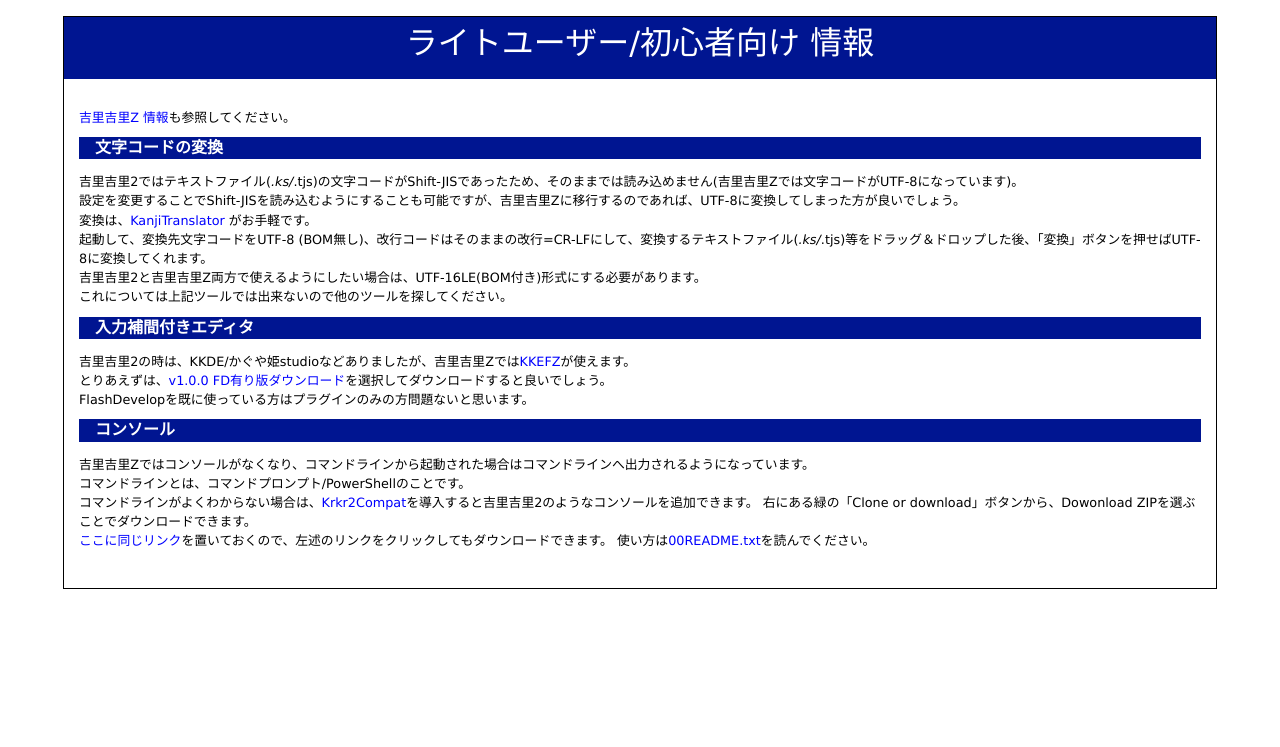
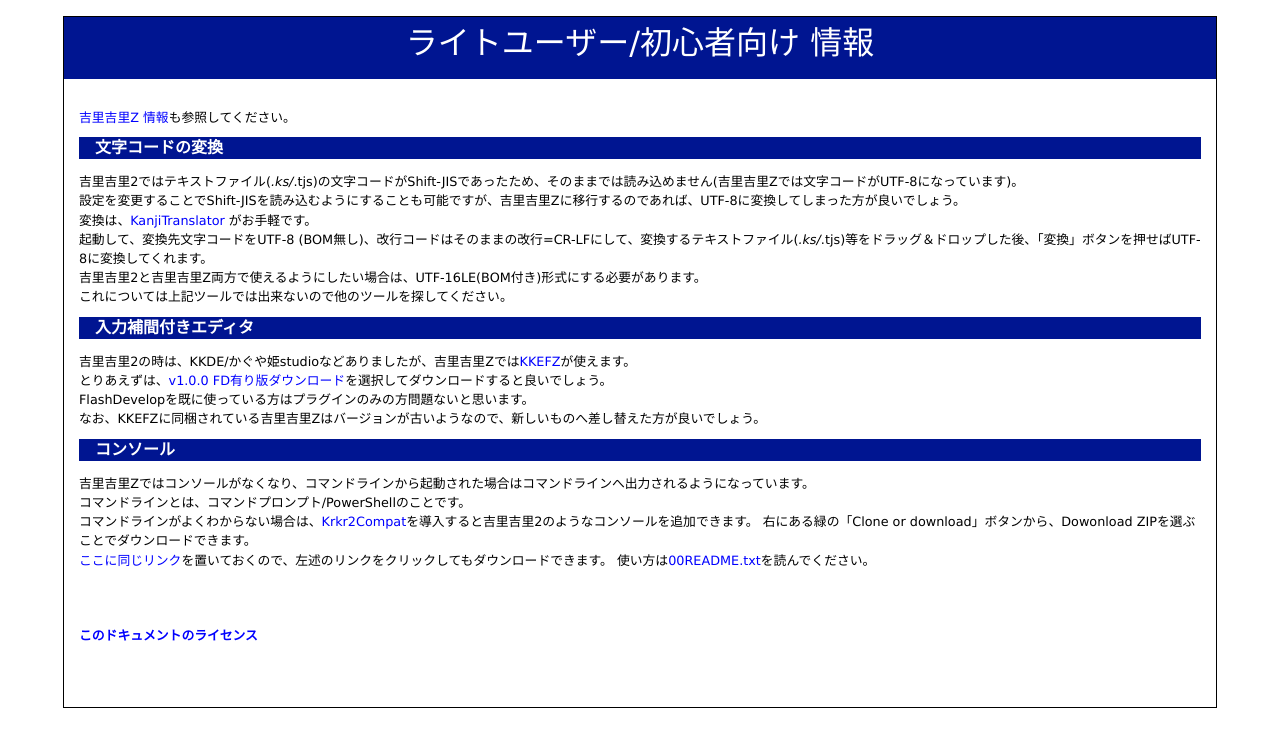
Before and after one commit to KimoriTama/documents, a Jekyll site: the page built from casual_user.md, in a window 1280 px wide. Shown: the top 747 px of the page. Built offline with Jekyll 4.4.1, drawn with Linux system fonts in a browser that asks for light colours.

Commit message:
ドキュメントのライセンス表示をテンプレートに移動。KKEFZに追記。

```diff
--- a/_layouts/default.html
+++ b/_layouts/default.html
@@ -13,6 +13,10 @@
 <div class="content">
 {{content}}
 <br />
+<br />
+<h3 id="このドキュメントのライセンス"><a href="https://krkrz.github.io/documents/LICENSE.html">このドキュメントのライセンス</a></h3>
+<br />
+<br />
 </div>
 </div>
 </body>
--- a/casual_user.md
+++ b/casual_user.md
@@ -17,6 +17,7 @@ title: ライトユーザー/初心者向け 情報
 吉里吉里2の時は、KKDE/かぐや姫studioなどありましたが、吉里吉里Zでは[KKEFZ](https://github.com/mryp/kkefz)が使えます。
 とりあえずは、[v1.0.0 FD有り版ダウンロード](https://github.com/mryp/kkefz/raw/master/_release/FlashDevelop-4.6.2_kkefz-1.0.0.zip)を選択してダウンロードすると良いでしょう。
 FlashDevelopを既に使っている方はプラグインのみの方問題ないと思います。
+なお、KKEFZに同梱されている吉里吉里Zはバージョンが古いようなので、新しいものへ差し替えた方が良いでしょう。
 
 ## コンソール
 吉里吉里Zではコンソールがなくなり、コマンドラインから起動された場合はコマンドラインへ出力されるようになっています。
```
Also changed, not shown: index.md (+0 -3 lines).
